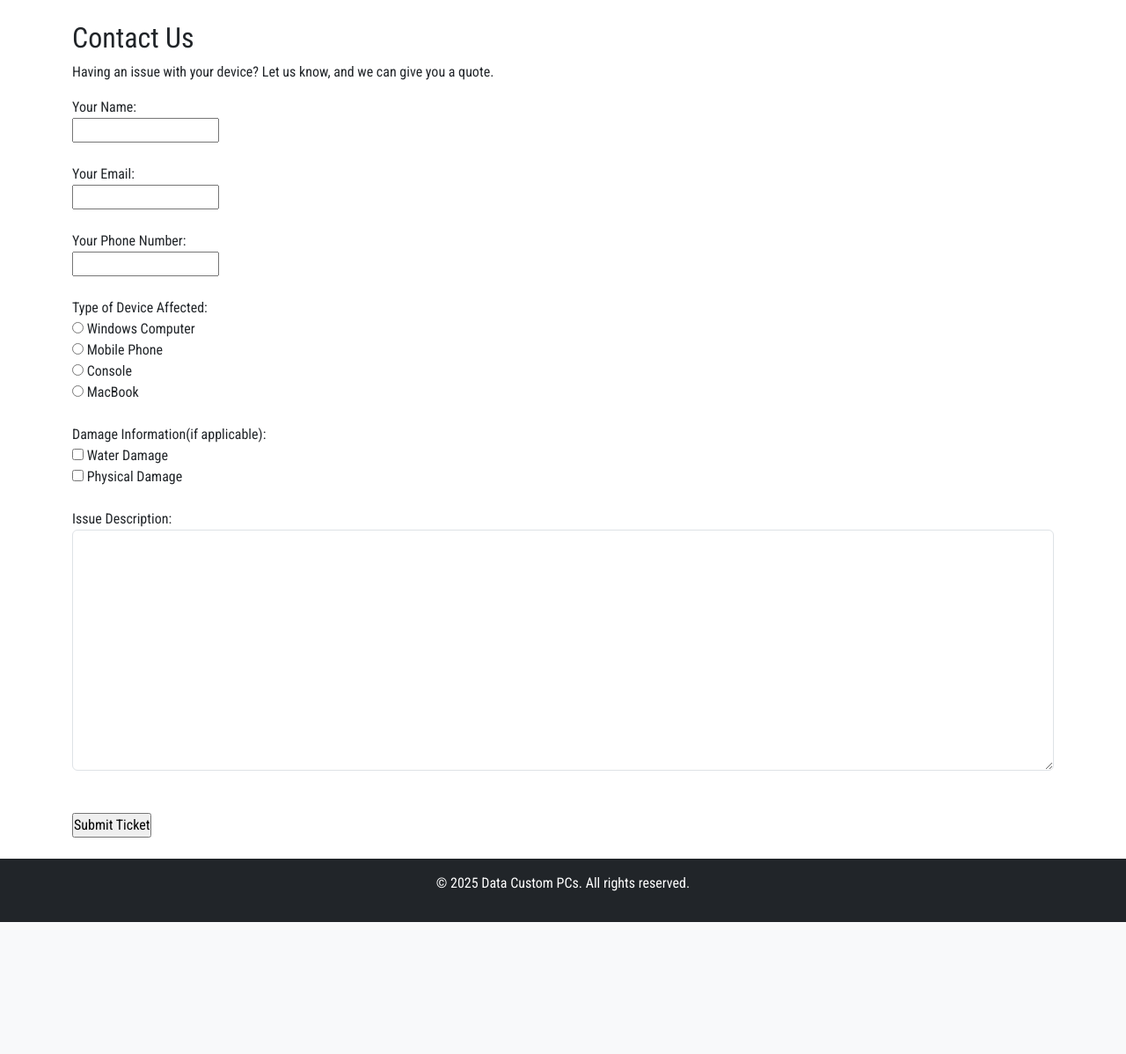
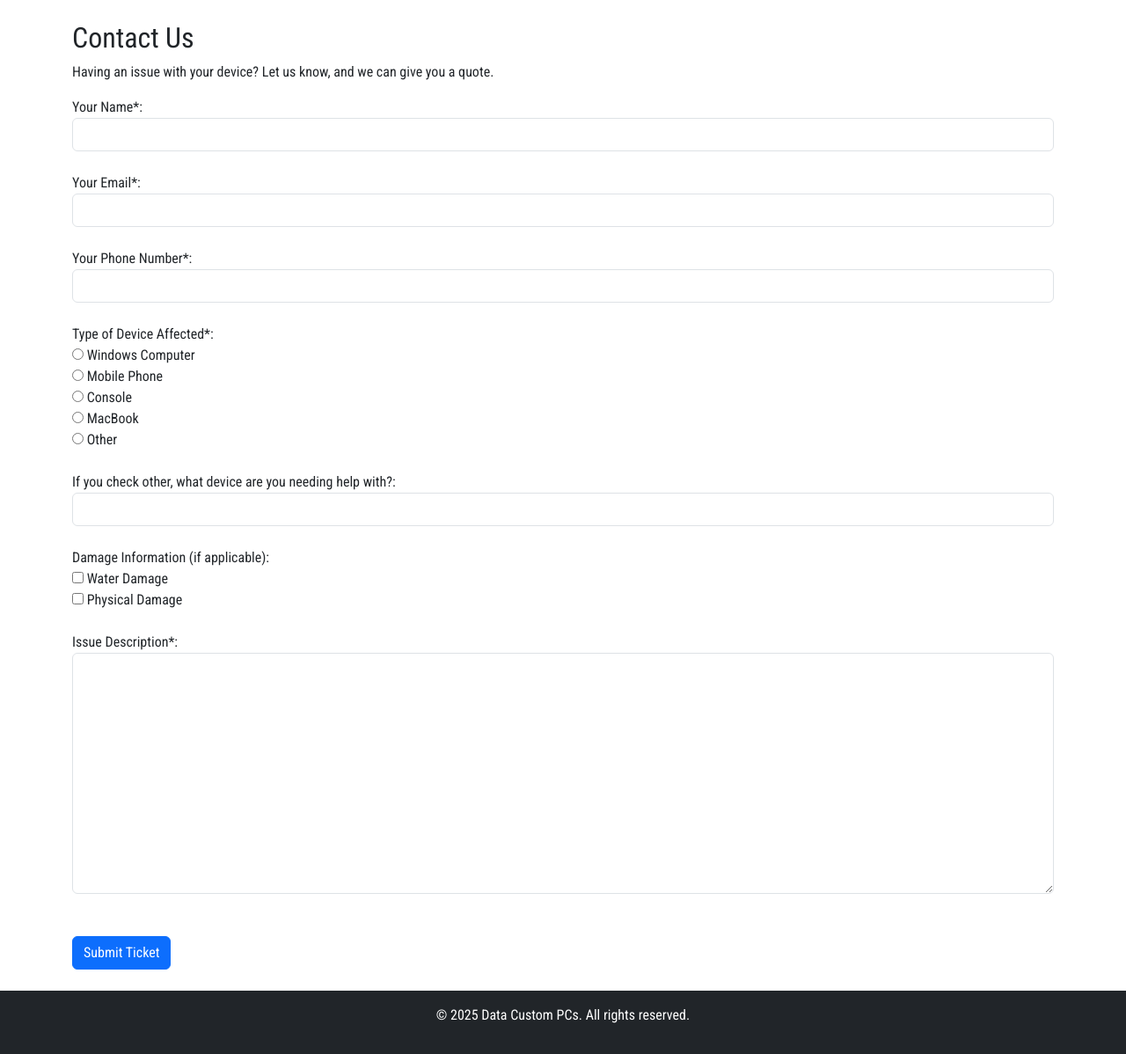
Before and after one commit to DeeKay070/DataCustomPCs, a PHP site: page /contact.php in a window 1280 px wide. Shown: the part 56-1254 px from the top of the page at 88% size. Before the commit the page ends 1104 px from the top, so only its background shows below. Run offline with PHP 8.4, Linux system fonts and the light colour scheme.

Commit message:
thank you chatgpt

```diff
--- a/ticket_form.php
+++ b/ticket_form.php
@@ -1,14 +1,18 @@
-<form action="submit_ticket.php" method="post">
-    <label for="name">Your Name:</label><br>
-    <input type="text" id="name" name="name" required><br><br>
+<form id="ticketForm" action="submit_ticket.php" method="post" novalidate>
+    <label for="name">Your Name*:</label><br>
+    <input type="text" id="name" name="name" class="form-control" required>
+    <small class="error-message" id="name-error"></small><br>
 
-    <label for="email">Your Email:</label><br>
-    <input type="email" id="email" name="email" required><br><br>
+    <label for="email">Your Email*:</label><br>
+    <input type="email" id="email" name="email" class="form-control" required>
+    <small class="error-message" id="email-error"></small><br>
 
-    <label for="phone_number">Your Phone Number:</label><br>
-    <input type="tel" id="phone_number" name="phone_number" required><br><br>
+    <label for="phone_number">Your Phone Number*:</label><br>
+    <input type="tel" id="phone_number" name="phone_number" class="form-control" required>
+    <small class="error-message" id="phone-error"></small><br>
 
-    <label>Type of Device Affected:</label><br>
+    <label>Type of Device Affected*:</label><br>
+    <div>
         <input type="radio" id="windows" name="device_type" value="Windows" required>
         <label for="windows">Windows Computer</label><br>
         <input type="radio" id="phone" name="device_type" value="Phone">
@@ -16,17 +20,88 @@
         <input type="radio" id="console" name="device_type" value="Console">
         <label for="console">Console</label><br>
         <input type="radio" id="macbook" name="device_type" value="MacBook">
-    <label for="macbook">MacBook</label><br><br>
+        <label for="macbook">MacBook</label><br>
+        <input type="radio" id="other" name="device_type" value="Other">
+        <label for="other">Other</label>
+    </div>
+    <small class="error-message" id="device-error"></small><br>
 
-    <label>Damage Information(if applicable):</label><br>
+    <label>If you check other, what device are you needing help with?:</label><br>
+    <input type="text" id="other_info" name="other_info" class="form-control"><br>
+
+    <label>Damage Information (if applicable):</label><br>
+    <div>
         <input type="checkbox" id="water-damage" name="water_damage" value="yes">
         <label for="water-damage">Water Damage</label><br>
+        <input type="checkbox" id="physical-damage" name="physical_damage" value="yes">
+        <label for="physical-damage">Physical Damage</label>
+    </div><br>
 
-    <input type="checkbox" id="physical-damage" name="physical_damage" value="yes">
-    <label for="physical-damage">Physical Damage</label><br><br>
+    <label for="description">Issue Description*:</label><br>
+    <textarea id="description" name="description" class="col-12 form-control p-3" rows="10" required></textarea>
+    <small class="error-message" id="description-error"></small><br><br>
 
-    <label for="description">Issue Description:</label><br>
-    <textarea id="description" name="description" class="col-12 form-control p-3" rows="10"required></textarea><br><br>
+    <input type="submit" value="Submit Ticket" class="btn btn-primary">
+</form>
+<script>
+    document.getElementById('ticketForm').addEventListener('submit', function (event) {
+        let hasErrors = false;
+        let firstErrorField = null;
 
-    <input type="submit" value="Submit Ticket">
-</form>
+        // Clear previous error messages
+        document.querySelectorAll('.error-message').forEach(error => error.textContent = '');
+        document.querySelectorAll('.form-control').forEach(input => input.classList.remove('error-input'));
+
+        // Validate Name
+        const nameInput = document.getElementById('name');
+        if (!nameInput.value.trim()) {
+            document.getElementById('name-error').textContent = 'Name is required.';
+            nameInput.classList.add('error-input');
+            if (!firstErrorField) firstErrorField = nameInput;
+            hasErrors = true;
+        }
+
+        // Validate Email
+        const emailInput = document.getElementById('email');
+        if (!emailInput.value.trim()) {
+            document.getElementById('email-error').textContent = 'Email is required.';
+            emailInput.classList.add('error-input');
+            if (!firstErrorField) firstErrorField = emailInput;
+            hasErrors = true;
+        }
+
+        // Validate Phone Number
+        const phoneInput = document.getElementById('phone_number');
+        if (!phoneInput.value.trim()) {
+            document.getElementById('phone-error').textContent = 'Phone number is required.';
+            phoneInput.classList.add('error-input');
+            if (!firstErrorField) firstErrorField = phoneInput;
+            hasErrors = true;
+        }
+
+        // Validate Device Type
+        const deviceTypeInputs = document.getElementsByName('device_type');
+        const isDeviceTypeSelected = Array.from(deviceTypeInputs).some(input => input.checked);
+        if (!isDeviceTypeSelected) {
+            document.getElementById('device-error').textContent = 'Please select a device type.';
+            if (!firstErrorField) firstErrorField = document.getElementById('windows');
+            hasErrors = true;
+        }
+
+        // Validate Issue Description
+        const descriptionInput = document.getElementById('description');
+        if (!descriptionInput.value.trim()) {
+            document.getElementById('description-error').textContent = 'Issue description is required.';
+            descriptionInput.classList.add('error-input');
+            if (!firstErrorField) firstErrorField = descriptionInput;
+            hasErrors = true;
+        }
+
+        // Scroll to the first error field
+        if (hasErrors) {
+            event.preventDefault();
+            firstErrorField.scrollIntoView({ behavior: 'smooth', block: 'center' });
+            firstErrorField.focus();
+        }
+    });
+</script>
```
Also changed, not shown: consoles.php (added). Lines whose indentation alone changed are shown as unchanged.
